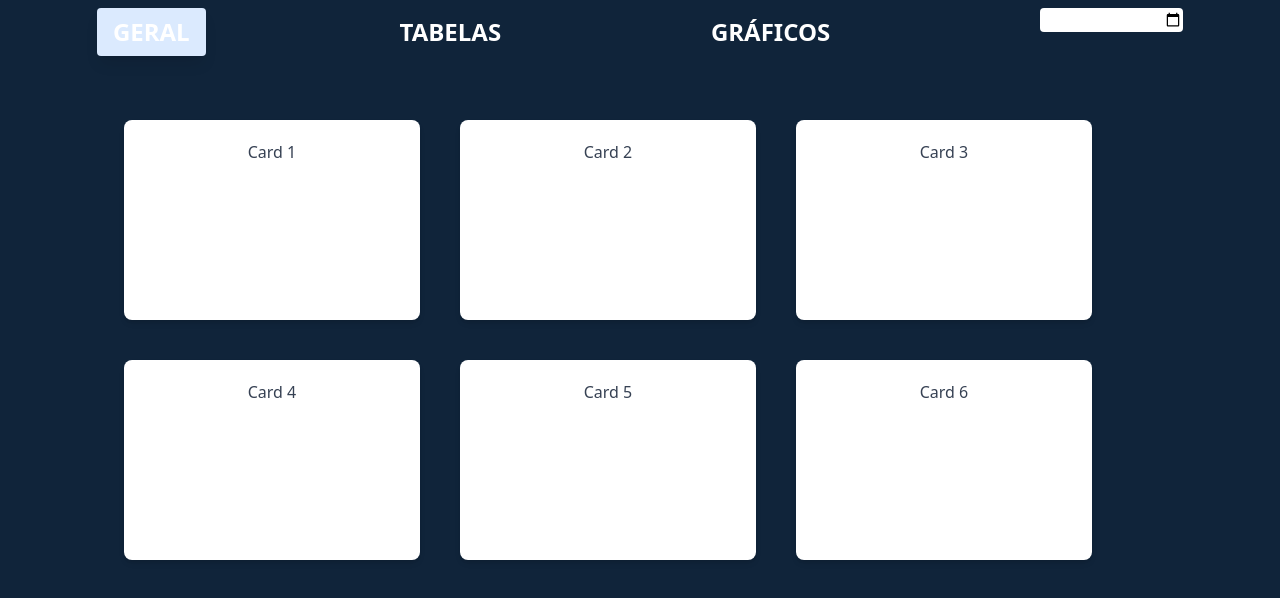
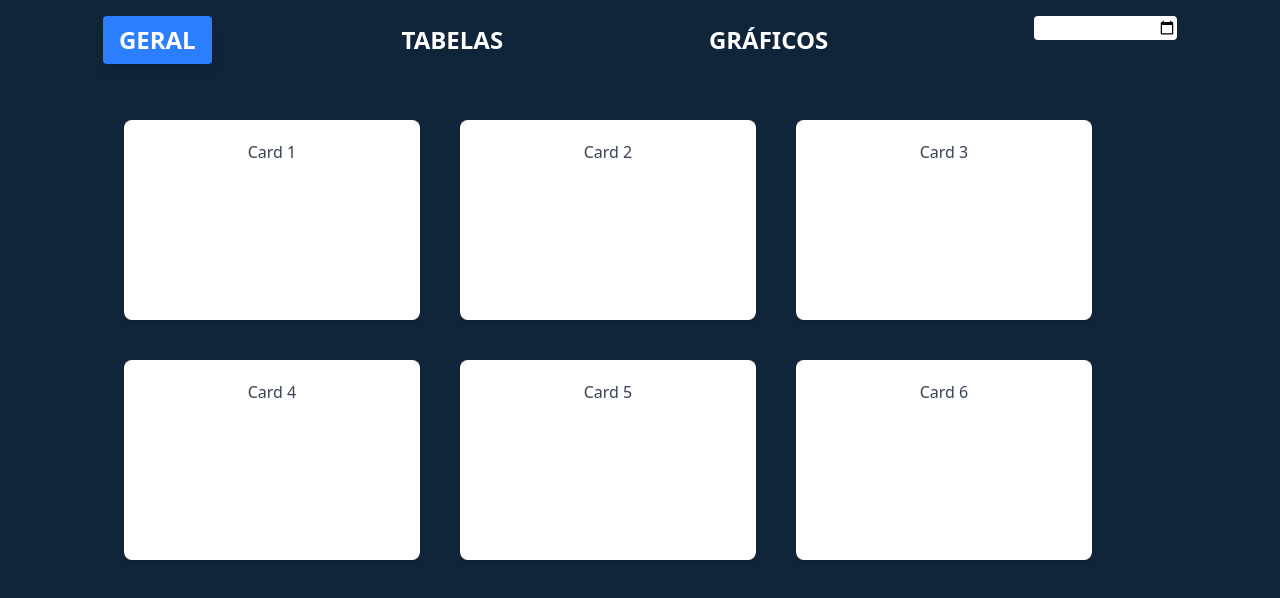
Before and after one commit to Steel-Hard/LabWind, a React (Vite) app in the folder frontend/: page /dashboard in a window 1280 px wide. Shown: the top 598 px of the page. Built offline with nearby package versions, Linux system fonts and the light colour scheme; a web font is replaced by a local one.

Commit message:
fix: Nav component

```diff
--- a/frontend/src/App.tsx
+++ b/frontend/src/App.tsx
@@ -1,5 +1,5 @@
 import { BrowserRouter as Router, Routes, Route } from "react-router-dom";
-import { Landing, Dashboard, Login,SignUp,Tabelas } from "./pages";
+import { Landing, Dashboard, Login,SignUp,Tabelas, Graph } from "./pages";
 import { ThemeProvider } from "./contexts/themeContext";
 function App() {
   return (
@@ -10,6 +10,7 @@ function App() {
           <Route path="/login" element={<Login />} />
           <Route path="/dashboard" element={<Dashboard />} />
           <Route path="/tabelas" element={<Tabelas/>}/>
+          <Route path="/graficos" element={<Graph/>}/>
           <Route path="/cadastro" element={<SignUp/>} />
           <Route path="*" element={<Landing />} />
         </Routes>
--- a/frontend/src/components/Nav/Nav.tsx
+++ b/frontend/src/components/Nav/Nav.tsx
@@ -1,69 +1,74 @@
 import { useState } from "react";
 import { TiThMenu } from "react-icons/ti";
+import { Link, useLocation } from "react-router-dom";
 
 export default function Nav() {
   const [showTopNav, setShowTopNav] = useState(false);
+  const location = useLocation();
 
-  // Função para alternar a visibilidade do menu superior
-  const toggleTopNav = () => {
-    setShowTopNav(!showTopNav);
-  };
+  const toggleTopNav = () => setShowTopNav(prev => !prev);
 
-  // Obter a URL atual para destacar o link ativo
-  const currentPath = typeof window !== "undefined" ? window.location.pathname : "";
+  const navLinks = [
+    { to: "/dashboard", label: "GERAL" },
+    { to: "/tabelas", label: "TABELAS" },
+    { to: "/graficos", label: "GRÁFICOS" },
+  ];
 
-  // Função para verificar se o link é ativo
-  const isActive = (path:string) => currentPath === path;
+  const isActive = (path:string) => location.pathname === path;
 
   return (
     <>
-
+      {/* Menu Superior (Overlay) */}
       {showTopNav && (
-        <nav className="top-nav bg-gray-100 p-4 shadow-md fixed top-0 inset-x-0 z-50">
-
-
-          <a href="/profile" className="mr-4">Perfil</a>
-          <a href="/settings" className="mr-4">Configurações</a>
+        <nav className="top-nav flex flex-col h-full bg-white p-4 shadow-md fixed w-2/4 opacity-90 top-0 inset-x-0 z-80">
+          <button
+            className="font-bold text-9xl text-black mb-4"
+            onClick={toggleTopNav}
+            aria-label="Fechar menu"
+          >
+            X
+          </button>
+          {navLinks.map(({ to, label }) => (
+            <Link
+              key={to}
+              className="sidebar-link mb-2 text-black"
+              to={to}
+              onClick={toggleTopNav}
+            >
+              {label}
+            </Link>
+          ))}
         </nav>
       )}
 
-
-      <nav className="sidebar-nav flex flex-col xl:flex-row items-center xl:items-start relative z-10">
-        <a
-          href="/dashboard"
+      {/* Navegação Sidebar */}
+      <nav className="sidebar-nav flex flex-col xl:flex-row items-center xl:items-start relative z-10 p-2">
+        {navLinks.map(({ to, label }) => (
+          <Link
+            key={to}
+            to={to}
             className={`sidebar-link px-4 py-2 rounded ${
-            isActive("/dashboard") ? "shadow-lg bg-blue-100" : ""
+              isActive(to) ? "shadow-lg bg-blue-500" : ""
             }`}
           >
-          GERAL
-        </a>
-        <a
-          href="/tabelas"
-          className={`sidebar-link px-4 py-2 rounded ${
-            isActive("/tabelas") ? "shadow-lg bg-blue-100" : ""
-          }`}
-        >
-          TABELAS
-        </a>
-        <a
-          href="/graficos"
-          className={`sidebar-link px-4 py-2 rounded ${
-            isActive("/graficos") ? "shadow-lg bg-blue-100" : ""
-          }`}
-        >
-          GRÁFICOS
-        </a>
-        <div className="mt-4 xl:mt-0 xl:ml-4 h-3/4">
+            {label}
+          </Link>
+        ))}
+
+        {/* Input de Data */}
+        <div className="mt-4 xl:mt-0 xl:ml-4 h-3/4 sm:h-auto">
           <input className="bg-white h-2/4 rounded" type="date" />
         </div>
       </nav>
 
-
+      {/* Botão do Menu para telas menores */}
+      {!showTopNav && (
         <div className="flex justify-end p-2 xl:hidden sm:flex">
           <button onClick={toggleTopNav} aria-label="Menu">
             <TiThMenu size={40} />
           </button>
         </div>
+      )}
     </>
   );
 }
--- /dev/null
+++ b/frontend/src/pages/Graph.tsx
@@ -0,0 +1,15 @@
+import { Header, Nav } from "../components";
+
+export default function Graph(){
+    return(
+        <>
+           <Header>
+            <Nav/>
+            </Header>
+
+        <div>
+            Hello
+        </div>
+        </>
+    )
+}
--- a/frontend/src/pages/index.ts
+++ b/frontend/src/pages/index.ts
@@ -3,11 +3,13 @@ import Landing from "./Landing";
 import Login from "./Login";
 import SignUp from "./SignUp";
 import Tabelas from "./Tabelas";
+import Graph from "./Graph";
 
 export {
     Tabelas,
     Dashboard,
     Landing,
     Login,
-    SignUp
+    SignUp,
+    Graph
 }
--- a/frontend/src/services/api.ts
+++ b/frontend/src/services/api.ts
@@ -3,7 +3,7 @@ import axios from "axios";
 
 
 export const api = axios.create({
-    baseURL: 'http://localhost:3030',
+    baseURL: 'http://localhost:3000',
     headers: {
         'content-type': 'application/json'
     }
--- a/frontend/src/styles.css
+++ b/frontend/src/styles.css
@@ -38,7 +38,7 @@ body {
 }
 
 .sidebar-nav {
-  @apply flex-1 align-middle justify-around hidden xl:flex  sm:hidden text-center;
+  @apply flex-1 align-middle justify-around hidden xl:flex  sm:hidden text-center ;
 }
 
 
```
Also changed, not shown: 2 other files (tests, documents, lock files or other folders). Lines whose indentation alone changed are shown as unchanged.
